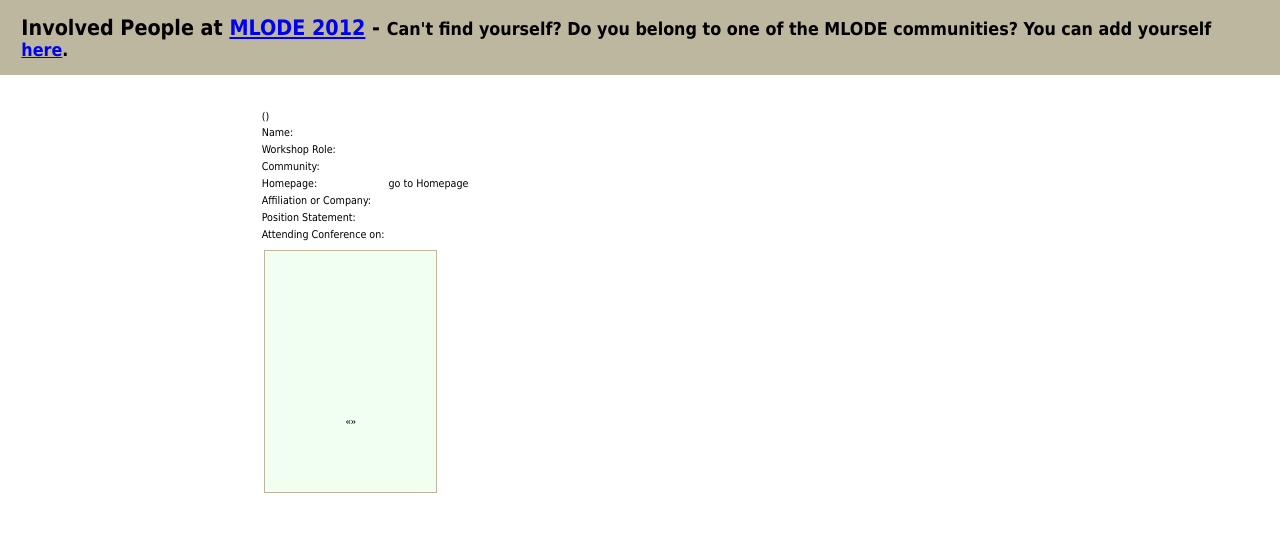
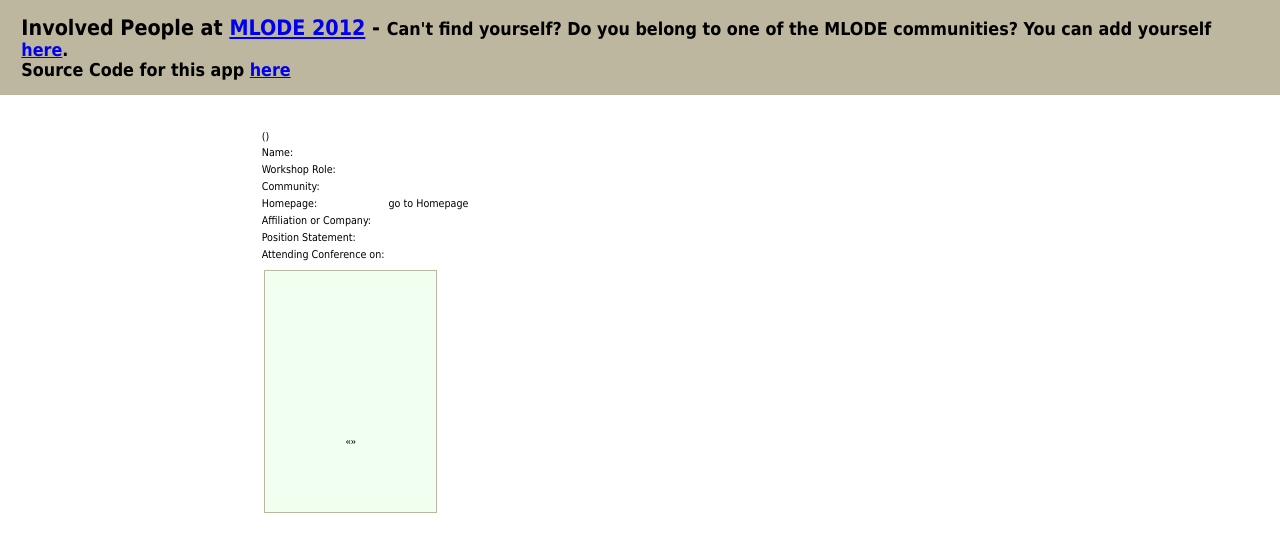
Before and after one commit to JJ-Author/peopleviewer, a plain HTML site: page mlode2012.html in a window 1280 px wide. Drawn offline with Linux system fonts and the light colour scheme.

Commit message:
advertisement

```diff
--- a/mlode2012.html
+++ b/mlode2012.html
@@ -76,7 +76,12 @@
 </head>
 <body>
 <div id="title-area">
-    <h1>Involved People at <a href="http://sabre2012.infai.org/mlode" target="_blank">MLODE 2012</a> - <small> Can't find yourself? Do you belong to one of the MLODE communities? You can add yourself <a href="https://docs.google.com/spreadsheet/ccc?key=0Akvj-QyYXjmcdDVmNE9GZkpkZGVHMkZ3bmsyUTBGdnc" target="_blank">here</a>.</small></h1>
+    <h1>Involved People at <a href="http://sabre2012.infai.org/mlode" target="_blank">MLODE 2012</a> -
+        <small> Can't find yourself? Do you belong to one of the MLODE communities?
+                You can add yourself <a href="https://docs.google.com/spreadsheet/ccc?key=0Akvj-QyYXjmcdDVmNE9GZkpkZGVHMkZ3bmsyUTBGdnc" target="_blank">here</a>.</br>
+                Source Code for this app <a href="https://github.com/AKSW/peopleviewer">here</a>
+        </small>
+    </h1>
 </div>
 <div id="content-area">
     <table width="100%">
```
